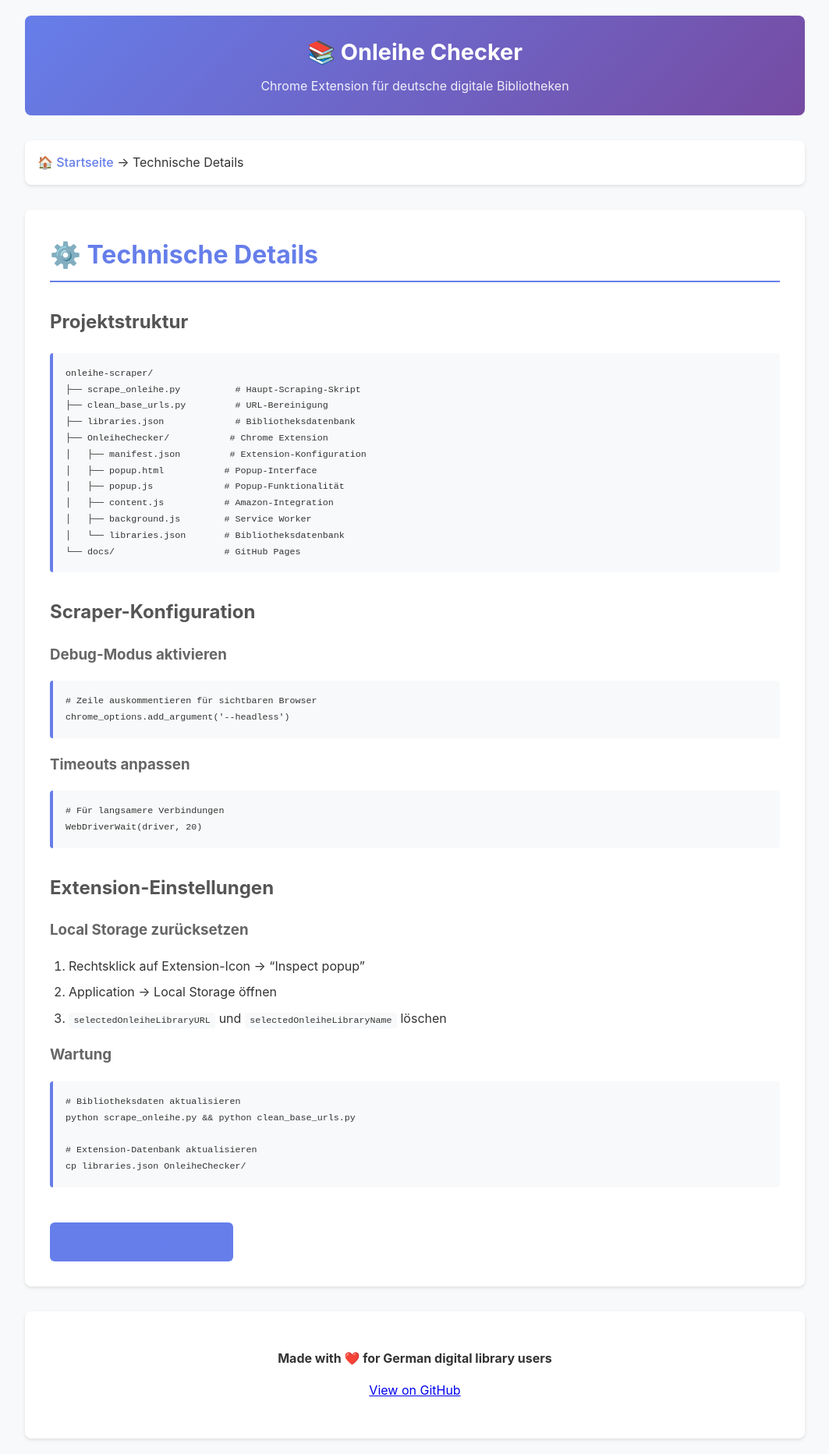
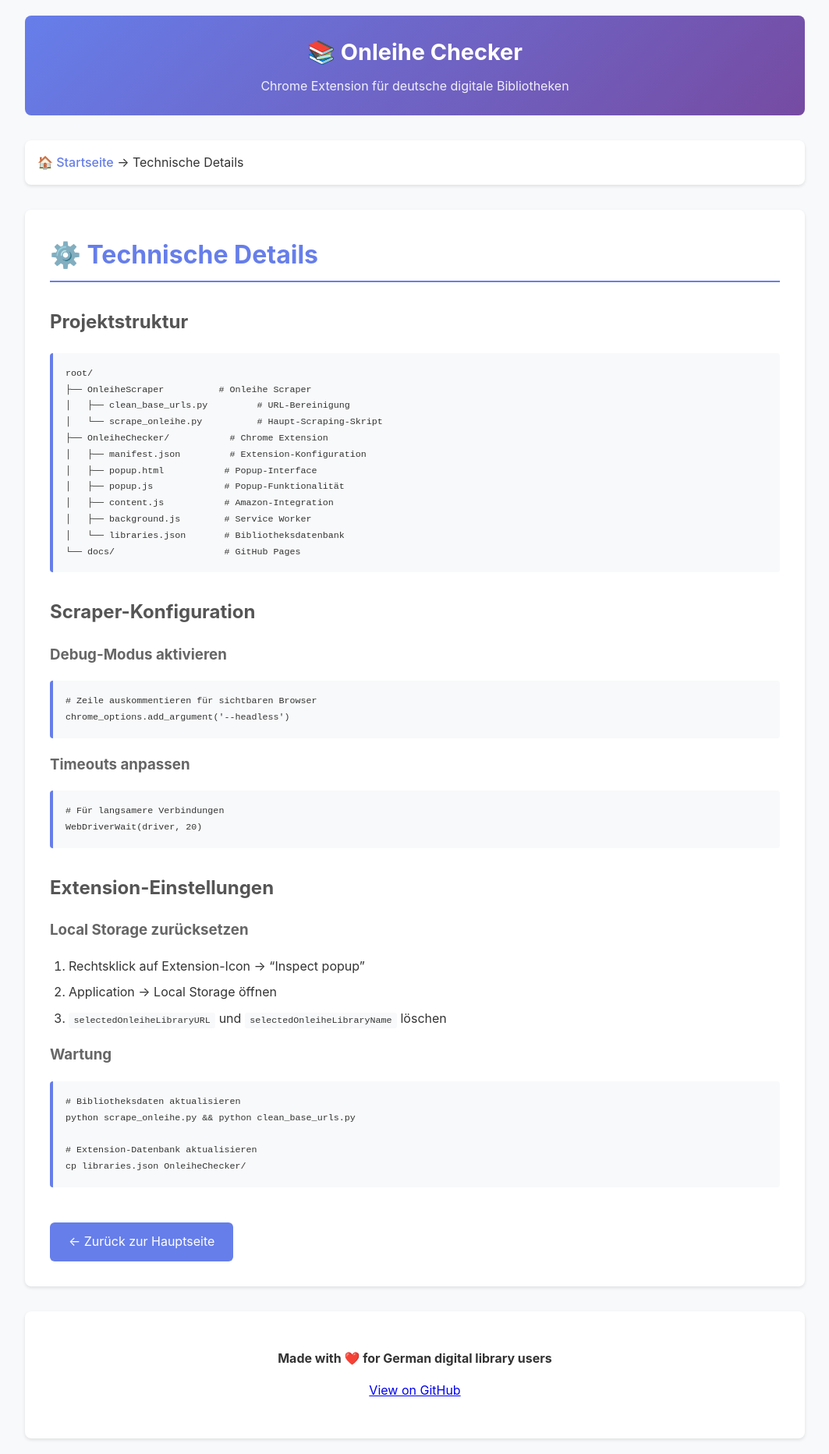
Before and after one commit to vaupunkt/Onleihe-Checker, a Jekyll site: the page built from docs/technical.md, in a window 1280 px wide. Shown: the whole page at 78% size, without its empty margins (108-1171 px from the left). Built offline with Jekyll 4.4.1, drawn with Linux system fonts in a browser that asks for light colours.

Commit message:
Update project structure and documentation for clarity and consistency

````diff
--- a/docs/_layouts/default.html
+++ b/docs/_layouts/default.html
@@ -140,7 +140,7 @@
 
         .back-to-home {
             background: #667eea;
-            color: white;
+            color: white !important;
             padding: 0.75rem 1.5rem;
             border-radius: 6px;
             text-decoration: none;
@@ -196,7 +196,7 @@
 
     <div class="footer">
         <p><strong>Made with ❤️ for German digital library users</strong></p>
-        <p><a href="https://github.com/vaupunkt/onleihe-scraper">View on GitHub</a></p>
+        <p><a href="https://github.com/vaupunkt/onleihe-checker">View on GitHub</a></p>
     </div>
 </body>
 </html>
--- a/docs/index.html
+++ b/docs/index.html
@@ -58,7 +58,7 @@
     <div class="header">
         <h1>📚 Onleihe Checker</h1>
         <p>Chrome Extension für deutsche digitale Bibliotheken</p>
-        <p>Check book availability in German digital libraries while browsing Amazon.de</p>
+        <p>Überprüfe ob dein Buch auf Amazon.de auch in der Onleihe-Bibliothek verfügbar ist.</p>
     </div>
 
     <div class="nav">
--- a/docs/technical.md
+++ b/docs/technical.md
@@ -8,10 +8,10 @@
 ## Projektstruktur
 
 ```
-onleihe-scraper/
-├── scrape_onleihe.py          # Haupt-Scraping-Skript
-├── clean_base_urls.py         # URL-Bereinigung
-├── libraries.json             # Bibliotheksdatenbank
+root/
+├── OnleiheScraper          # Onleihe Scraper
+│   ├── clean_base_urls.py         # URL-Bereinigung
+│   └── scrape_onleihe.py          # Haupt-Scraping-Skript
 ├── OnleiheChecker/           # Chrome Extension
 │   ├── manifest.json         # Extension-Konfiguration
 │   ├── popup.html           # Popup-Interface
````
Also changed, not shown: README.md.
